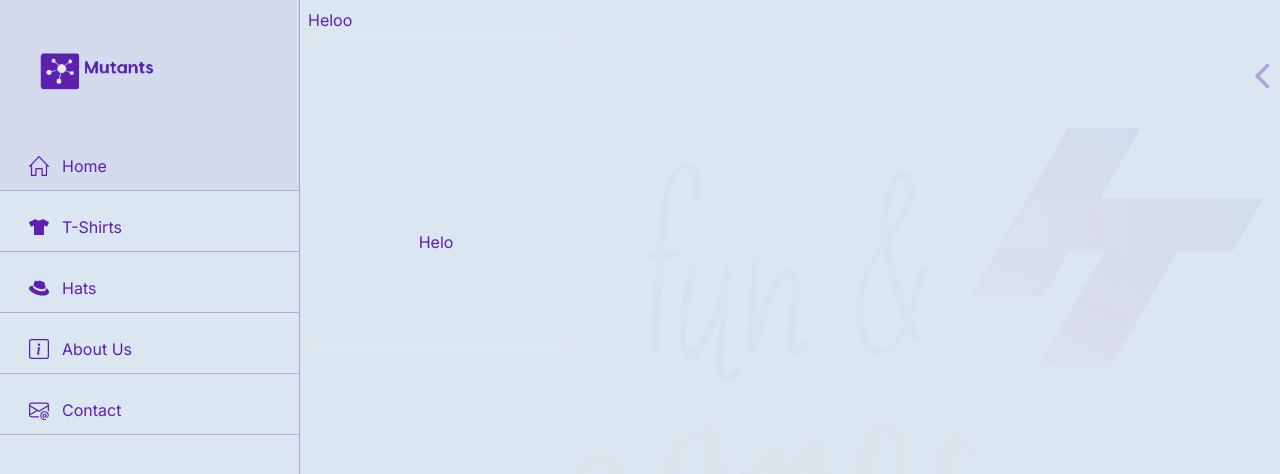
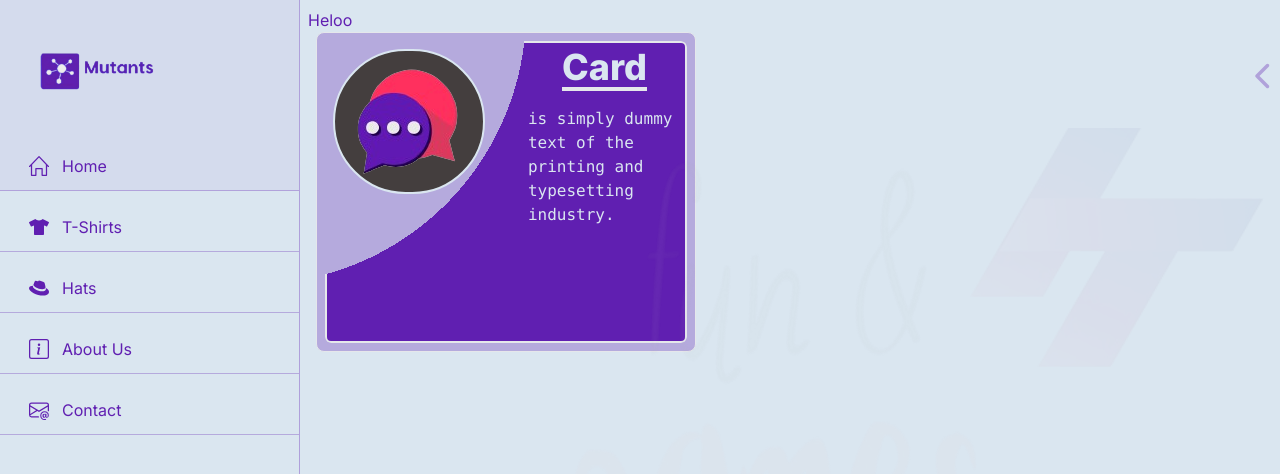
Before and after one commit to Anoopanil413/Mutants, a Next.js app: page / in a window 1280 px wide. Shown: the top 474 px of the page. Built offline with nearby package versions, Linux system fonts and the light colour scheme.

Commit message:
card done

```diff
--- a/auth.config.ts
+++ b/auth.config.ts
@@ -13,7 +13,7 @@ export const authConfig = {
         if (isLoggedIn) return true;
         return false;
       } else if (isLoggedIn) {
-        return Response.redirect(new URL('/dashboard', nextUrl));
+        return Response.redirect(new URL('/', nextUrl));
       }
       return true;
     },
--- a/src/components/Cards/Card.tsx
+++ b/src/components/Cards/Card.tsx
@@ -1,18 +1,35 @@
+
 import React from 'react'
 import './card.css'
+import Image from 'next/image'
+import chatIMageDark from '../../../public/chatdark.png'
+import chatIMagelight from '../../../public/chatdark.png'
 
 const Card = ({}) => {
+
+
   return (
     <>
 
-    <div className=' w-64 min-w-[250px] max-w-[300px] h-[320px]  border dark:border-custom-primarydark/30 flex flex-col justify-center items-center relative'>
+    <div className=' min-w-[280px] mx-2 max-w-[380px] h-[320px] bg-custom-primarylight/30 dark:bg-custom-primarydark/30  border dark:border-custom-primarydark/90 flex flex-col justify-center transform transition duration-500 items-center relative rounded-lg hover:scale-125 p-2'>
+    <div className='content bg-custom-primarylight dark:bg-custom-primarydark w-full h-full rounded-md relative border-2 dark:border-customBg-bgcoldark'>
+    <div className='w-[45%] h-auto overflow-hidden     absolute right-0 top-0 p-1 flex flex-col justify-center items-center'>
+      <h2  className='dark:text-customBg-bgcoldark text-customBg-bgcollight font-extrabold text-4xl border-b-4 dark:border-customBg-bgcoldark break-words'>Card</h2>
+      <p  className='dark:text-customBg-bgcoldark text-customBg-bgcollight font-mono text-l dark:border-customBg-bgcoldark break-words py-4'>is simply dummy text of the printing and typesetting industry. </p>
 
-    <div id='quartercircle' />
-            Helo
-    <div>
+    </div>
+    <div className='w-80% h-auto overflow-hidden absolute bottom-0 p-2'>
+      <p className='text-black'></p>
 
     </div>
 
+    </div>
+    <div className=' absolute top-4 left-4   rounded-full border-2 border-customBg-bgcollight dark:border-custom-primarydark bg-customBg-bgcoldark  p-3 hover:scale-110'>
+      <Image src={chatIMagelight} alt='img'  className='w-[100%] h-[100%] ' />
+    </div>
+
+    <div>
+    </div>
     </div>
     </>
 
--- a/src/components/Cards/card.css
+++ b/src/components/Cards/card.css
@@ -1,8 +1,34 @@
 
-#quartercircle {
+#contentcircle {
     width: 100px;
     height: 100px;
-    border-radius: 100% 0 0 0;
     background: blue;
-    clip-path: polygon(0 0, 0 0, 0 100%);
+    background-color: blue;
+    /* clip-path: polygon(0 0, 100% 0, 0 100%); */
   }
+
+  .content {
+    width: 100%;
+    height: 100%;
+    mask-image: radial-gradient(circle at -20% -10%, transparent 50%, black 50%);
+  }
+
+
+  /* .content::before,
+  .content::after{
+    content: '';
+    position: absolute;
+    clip-path: circle(100% at 0% 0%);
+    background-color:rgb(33, 33, 33) ;
+    opacity: 0.1;
+
+    width:60%;
+    height:55%;
+  }
+
+  .dark .content::before,
+  .content::after {
+    background-color: red;
+
+
+  } */
--- a/src/components/layouts/index.tsx
+++ b/src/components/layouts/index.tsx
@@ -34,14 +34,16 @@ export default function Layout({ pageTitle, children }:any) {
             <div className="flex">
                     <MenuBarMobile setter={setShowSidebar} />
                     <Sidebar show={showSidebar} setter={setShowSidebar} />
-                    <div className="flex flex-col flex-grow w-screen md:w-full min-h-screen relative mainbgsetter" >
+                    <div className="flex flex-col flex-grow w-screen md:w-full min-h-screen relative mainbgsetter " >
                         <Image src={bgimg3} alt='*' className='opacity-5 absolute z-10 w-[100%] h-[100%]'/>
                         <Image src={bgimg4} alt='*' className='opacity-5 absolute z-10 w-[30%] h-[30%] top-32 right-4'/>
                         <Image src={bgimg5} alt='*' className='opacity-5 absolute z-10 w-[30%] h-[30%] bottom-20 left-5'/>
                         <div className='fixed z-20' style={!themeSetter? {  right: 'calc(-50px)', top:'60px' }:{right: '10px', top:'60px'}} onClick={openThemeSetter}>
                         <ThemeProvider showIcon={themeSetter}/>
                         </div>
+                        <div className='mt-[80px] md:mt-0'>
                         {children}
+                        </div>
                     </div>
                 </div>
             </div>
```
Also changed, not shown: public/2chatlight.png (added), public/chatdark.png (added).
